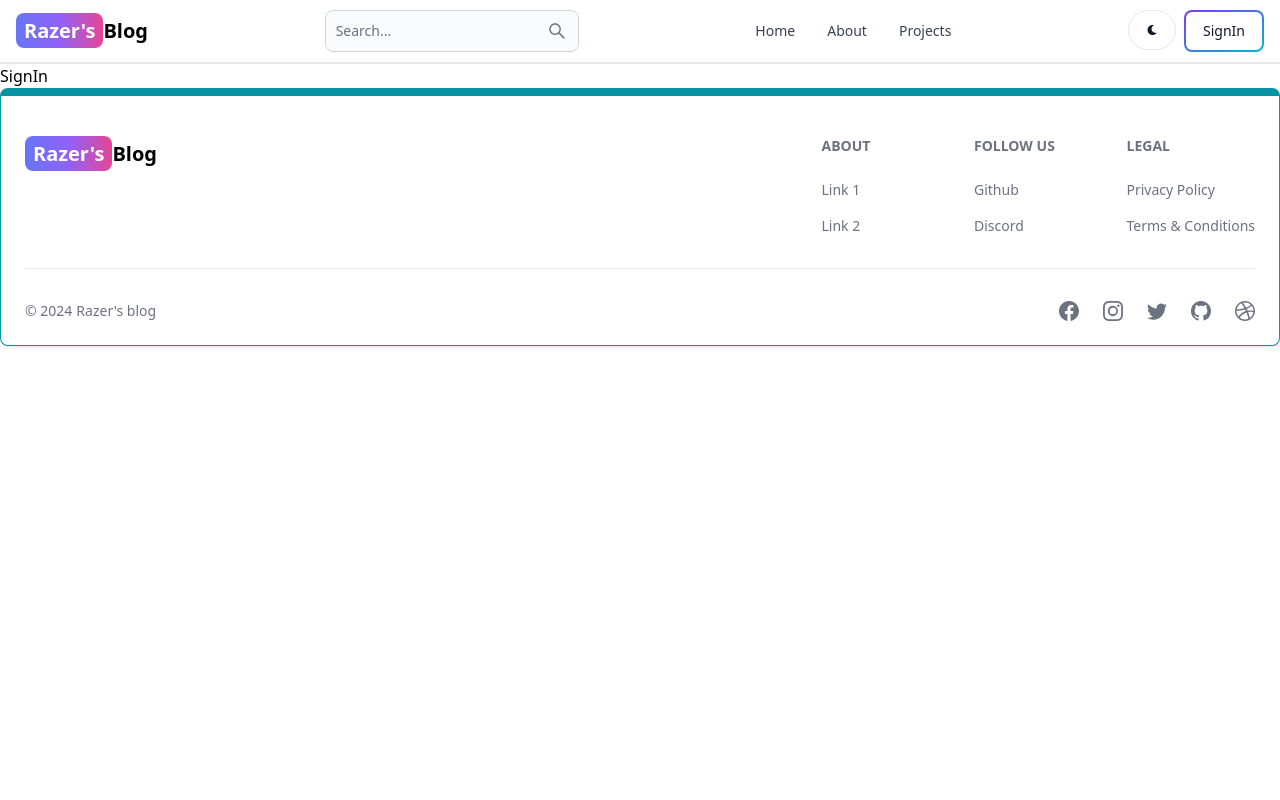
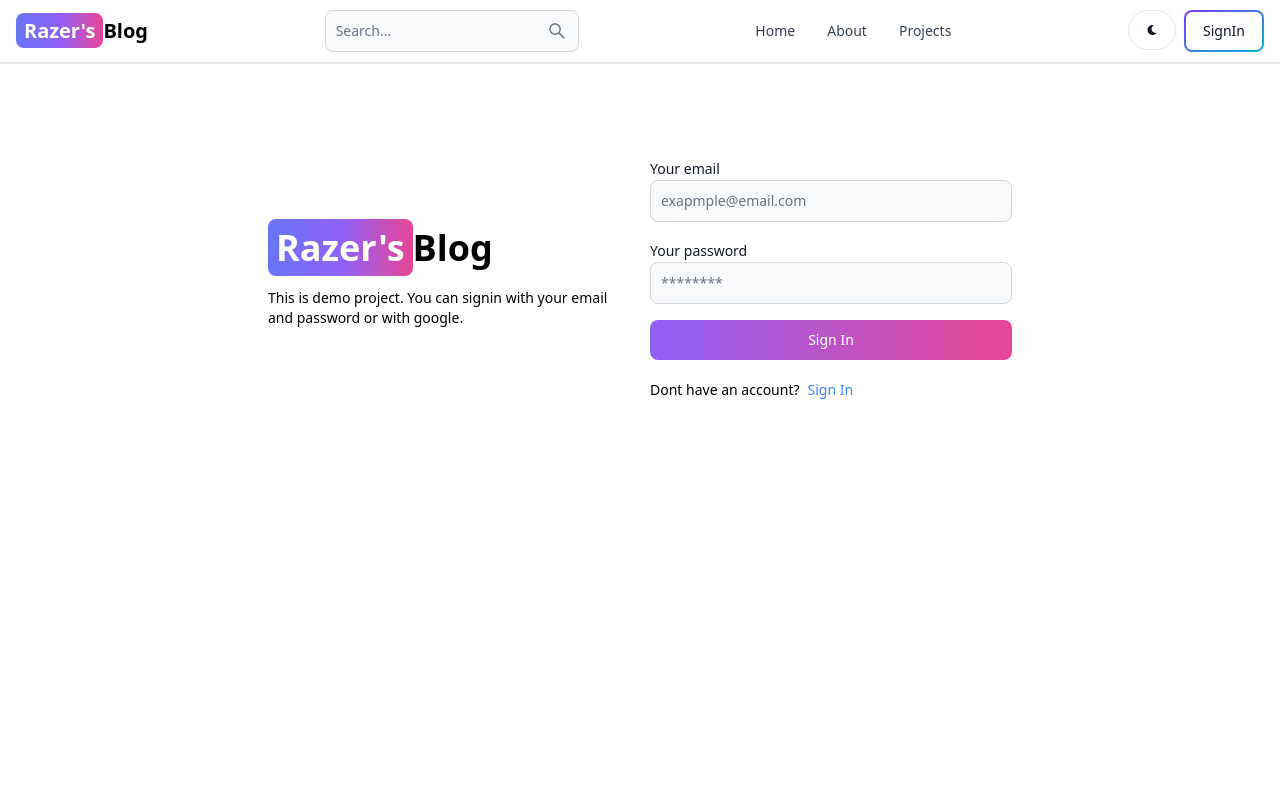
Before and after one commit to rajshriyanhu/Mern-Blog, a React (Vite) app in the folder client/: page /sign-in in a window 1280 px wide. Shown: the top 800 px of the page. Built offline with nearby package versions, Linux system fonts and the light colour scheme.

Commit message:
complete sign in page

```diff
--- a/client/src/pages/SignIn.jsx
+++ b/client/src/pages/SignIn.jsx
@@ -1,8 +1,92 @@
-import React from 'react'
+import { Alert, Button, Label, Spinner, TextInput } from 'flowbite-react'
+import React, { useState } from 'react'
+import { Link, useNavigate } from 'react-router-dom'
 
 const SignIn = () => {
+  const [formData, setFormData] = useState({});
+  const [errorMessage, setErrorMessage] = useState(null);
+  const [loading, setLoading] = useState(false);
+
+  const navigate = useNavigate();
+
+  const handleChange = (e) => {
+    setFormData({...formData, [e.target.id]: e.target.value.trim()})
+  }
+
+  const handleSubmit = async (e) => {
+    e.preventDefault();
+    if(!formData.email || !formData.password){
+      return setErrorMessage('Please fill out all fields')
+    }
+    try {
+      setLoading(true)
+      setErrorMessage(null)
+      const res = await fetch('/api/auth/signin', {
+        method: 'POST',
+        headers: {'Content-Type': 'application/json'},
+        body: JSON.stringify(formData)
+      })
+      const data = await res.json();
+      if(data.success === false){
+        return setErrorMessage(data.message);
+      }
+      if(res.ok){
+        navigate("/");
+      }
+      setLoading(false)
+      setErrorMessage(null)
+    } catch (error) {
+      setErrorMessage(error.message);
+      setLoading(false);
+    }
+  }
+
   return (
-    <div>SignIn</div>
+    <div className='min-h-screen mt-20'>
+      <div className='flex p-3 max-w-3xl mx-auto flex-col md:flex-row md:items-center gap-5'>
+        <div className='flex-1'>
+        <Link tp="/" className='font-bold dark:text-white text-4xl'>
+            <span className='px-2 py-1 bg-gradient-to-r from-indigo-500 via-purple-500 to-pink-500 rounded-lg text-white'>Razer's</span>
+            Blog
+        </Link>
+        <p className='text-sm mt-5'>
+          This is demo project. You can signin with your email and password or with google.
+        </p>
+        </div>
+
+        <div className='flex-1'>
+          <form onSubmit={handleSubmit} className='flex flex-col gap-4'>
+            <div>
+              <Label value="Your email" />
+              <TextInput type="email" placeholder='exapmple@email.com' id='email' onChange={handleChange}  />
+            </div>
+            <div>
+              <Label value="Your password" />
+              <TextInput type="password" placeholder='********' id='password' onChange={handleChange}  />
+            </div>
+            <Button gradientDuoTone='purpleToPink' type='submit' disabled={loading}>
+              {
+                loading ? (
+                  <>
+                  <Spinner size='sm' />
+                  <span className='pl-3'>Loading...</span>
+                  </>
+                ) : 'Sign In'
+              }
+            </Button>
+          </form>
+          <div className='flex gap-2 text-sm mt-5'>
+            <span>Dont have an account?</span>
+            <Link to='/sign-up' className='text-blue-500'>Sign In</Link>
+          </div>
+          {
+            errorMessage && (
+              <Alert className='mt-5' color='failure'>{errorMessage}</Alert>
+            )
+          }
+        </div>
+      </div>
+    </div>
   )
 }
 
```
